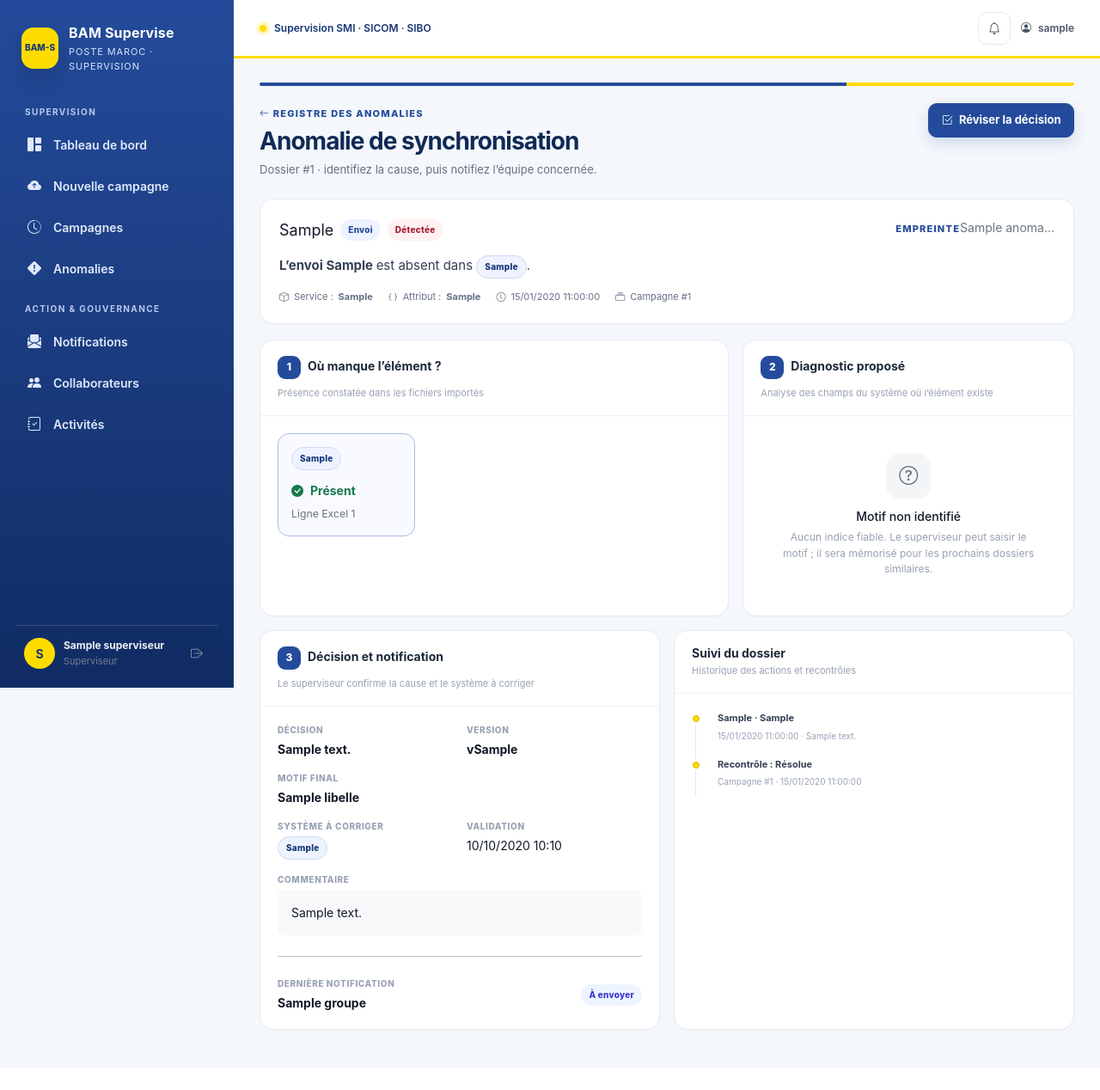
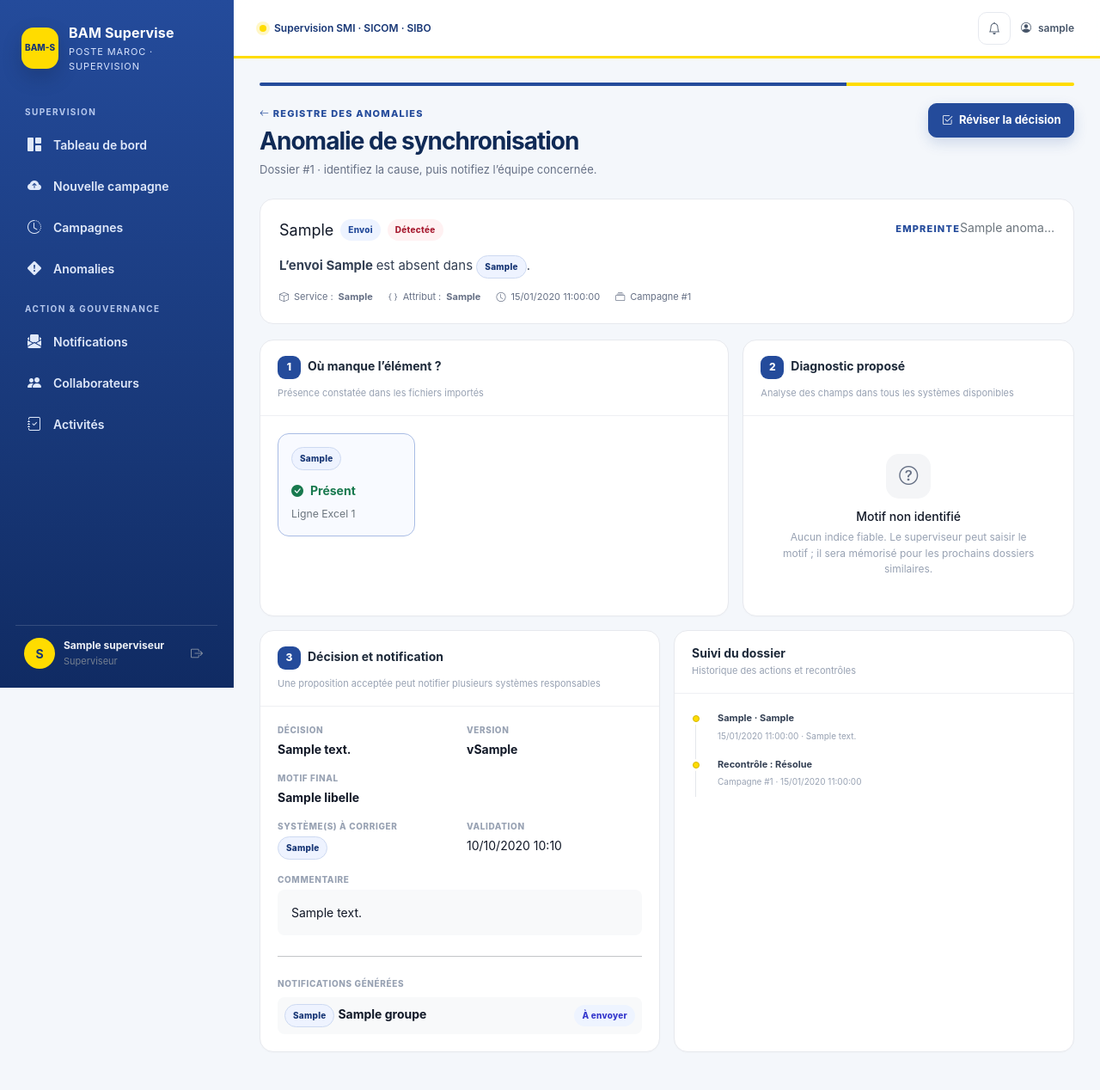
Before and after one commit to mohamedsamibouanani-cmyk/BAM-supervise, a Django app: template supervision/templates/supervision/anomaly_detail.html in a window 1280 px wide. Shown: the whole page at 86% size. Before the commit the page ends 1199 px from the top, so only its background shows below. Run offline with Django 5.2, Linux system fonts and the light colour scheme; a user stored in the database is signed in; tables that the repository leaves empty hold one stand-in row (values such as "Sample post"); the template is opened without the code that fills it: values that come from a table or form of the project are taken from there, most other values are stand-ins (such as "Sample title", 1, 10 or a date in 2020); data that the repository does not hold is empty; some libraries are stand-ins or nearby versions.

Commit message:
Afficher les cibles et notifications multi-systèmes

```diff
--- a/supervision/templates/supervision/anomaly_detail.html
+++ b/supervision/templates/supervision/anomaly_detail.html
@@ -68,13 +68,24 @@
 
   <div class="col-xl-5">
     <section class="panel h-100">
-      <div class="panel-header"><div><span class="workflow-step">2</span><h2 class="panel-title d-inline ms-2">Diagnostic proposé</h2><p class="panel-subtitle mt-2">Analyse des champs du système où l’élément existe</p></div></div>
+      <div class="panel-header"><div><span class="workflow-step">2</span><h2 class="panel-title d-inline ms-2">Diagnostic proposé</h2><p class="panel-subtitle mt-2">Analyse des champs dans tous les systèmes disponibles</p></div></div>
       <div class="panel-body">
         {% for p in anomaly.predictions.all %}
           <div class="prediction-card">
             <div class="d-flex align-items-start gap-3">
               <span class="prediction-rank">{{ p.rang }}</span>
-              <div class="flex-grow-1 min-width-0"><strong class="d-block" style="font-size:12px">{{ p.motif.libelle }}</strong><div class="text-secondary mt-1" style="font-size:10px">{{ p.get_source_prediction_display }}{% if p.systeme_a_corriger_predit %} · correction proposée dans {{ p.systeme_a_corriger_predit.code_systeme }}{% endif %}</div></div>
+              <div class="flex-grow-1 min-width-0">
+                <strong class="d-block" style="font-size:12px">{{ p.motif.libelle }}</strong>
+                <div class="text-secondary mt-1" style="font-size:10px">
+                  {{ p.get_source_prediction_display }}
+                  {% if p.explication.systemes_a_corriger %}
+                    · correction proposée dans
+                    {% for code in p.explication.systemes_a_corriger %}<span class="system-badge">{{ code }}</span>{% if not forloop.last %} {% endif %}{% endfor %}
+                  {% elif p.systeme_a_corriger_predit %}
+                    · correction proposée dans <span class="system-badge">{{ p.systeme_a_corriger_predit.code_systeme }}</span>
+                  {% endif %}
+                </div>
+              </div>
               <span class="confidence">{% widthratio p.score_confiance 1 100 %}%</span>
             </div>
             {% if p.explication.indices %}
@@ -97,20 +108,38 @@
 <div class="row g-3">
   <div class="col-lg-6">
     <section class="panel h-100">
-      <div class="panel-header"><div><span class="workflow-step">3</span><h2 class="panel-title d-inline ms-2">Décision et notification</h2><p class="panel-subtitle mt-2">Le superviseur confirme la cause et le système à corriger</p></div></div>
+      <div class="panel-header"><div><span class="workflow-step">3</span><h2 class="panel-title d-inline ms-2">Décision et notification</h2><p class="panel-subtitle mt-2">Une proposition acceptée peut notifier plusieurs systèmes responsables</p></div></div>
       <div class="panel-body">
         {% if latest_validation %}
           <div class="row g-3">
             <div class="col-sm-6"><div class="evidence-label">Décision</div><strong>{{ latest_validation.get_decision_display }}</strong></div>
             <div class="col-sm-6"><div class="evidence-label">Version</div><strong>v{{ latest_validation.version_validation }}</strong></div>
             <div class="col-12"><div class="evidence-label">Motif final</div><strong>{{ latest_validation.motif_final.libelle }}</strong></div>
-            <div class="col-sm-6"><div class="evidence-label">Système à corriger</div><span class="system-badge">{{ latest_validation.systeme_a_corriger_final.code_systeme }}</span></div>
+            <div class="col-sm-6">
+              <div class="evidence-label">Système(s) à corriger</div>
+              {% if latest_validation.decision == 'ACCEPTE' and latest_validation.prediction_retenue.explication.systemes_a_corriger %}
+                {% for code in latest_validation.prediction_retenue.explication.systemes_a_corriger %}<span class="system-badge">{{ code }}</span>{% if not forloop.last %} {% endif %}{% endfor %}
+              {% else %}
+                <span class="system-badge">{{ latest_validation.systeme_a_corriger_final.code_systeme }}</span>
+              {% endif %}
+            </div>
             <div class="col-sm-6"><div class="evidence-label">Validation</div><span>{{ latest_validation.validee_le|date:'d/m/Y H:i' }}</span></div>
             {% if latest_validation.commentaire %}<div class="col-12"><div class="evidence-label">Commentaire</div><div class="p-3 rounded-3 bg-light">{{ latest_validation.commentaire }}</div></div>{% endif %}
           </div>
-          {% if notifications %}<hr class="my-4"><div class="d-flex justify-content-between align-items-center"><div><div class="evidence-label">Dernière notification</div><strong>{{ notifications.0.groupe.nom_groupe }}</strong></div>{% if notifications.0.statut == 'ENVOYEE' %}<span class="status-badge status-RESOLUE">Envoyée</span>{% elif notifications.0.statut == 'ECHEC' %}<span class="status-badge status-DETECTEE">Échec</span>{% else %}<span class="status-badge status-ANALYSEE">À envoyer</span>{% endif %}</div>{% endif %}
+          {% if notifications %}
+            <hr class="my-4">
+            <div class="evidence-label mb-2">Notifications générées</div>
+            <div class="d-flex flex-column gap-2">
+              {% for notification in notifications %}
+                <div class="d-flex justify-content-between align-items-center gap-3 p-2 rounded-3 bg-light">
+                  <div><span class="system-badge">{{ notification.groupe.systeme.code_systeme }}</span> <strong>{{ notification.groupe.nom_groupe }}</strong></div>
+                  {% if notification.statut == 'ENVOYEE' %}<span class="status-badge status-RESOLUE">Envoyée</span>{% elif notification.statut == 'ECHEC' %}<span class="status-badge status-DETECTEE">Échec</span>{% else %}<span class="status-badge status-ANALYSEE">À envoyer</span>{% endif %}
+                </div>
+              {% endfor %}
+            </div>
+          {% endif %}
         {% else %}
-          <div class="empty-state py-4"><div class="empty-icon"><i class="bi bi-person-check"></i></div><h3>Décision requise</h3><p>Confirmez le motif ou saisissez la cause réelle. Le collaborateur recevra le champ précis à vérifier.</p><a class="btn btn-primary mt-3" href="{% url 'anomaly_validate' anomaly.pk %}">Analyser et notifier</a></div>
+          <div class="empty-state py-4"><div class="empty-icon"><i class="bi bi-person-check"></i></div><h3>Décision requise</h3><p>Confirmez le motif ou saisissez la cause réelle. Chaque système responsable identifié recevra sa propre notification.</p><a class="btn btn-primary mt-3" href="{% url 'anomaly_validate' anomaly.pk %}">Analyser et notifier</a></div>
         {% endif %}
       </div>
     </section>
```
